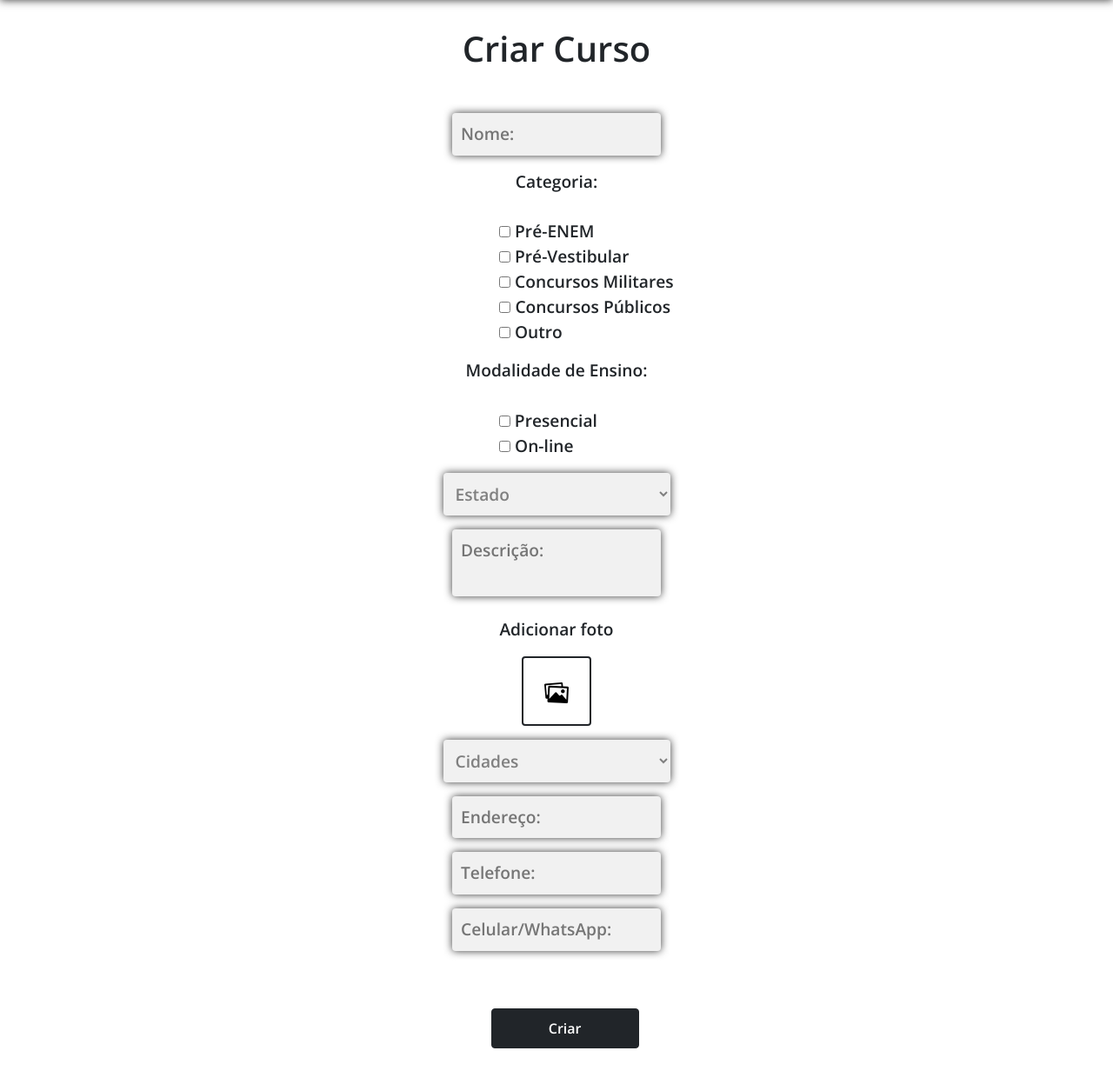
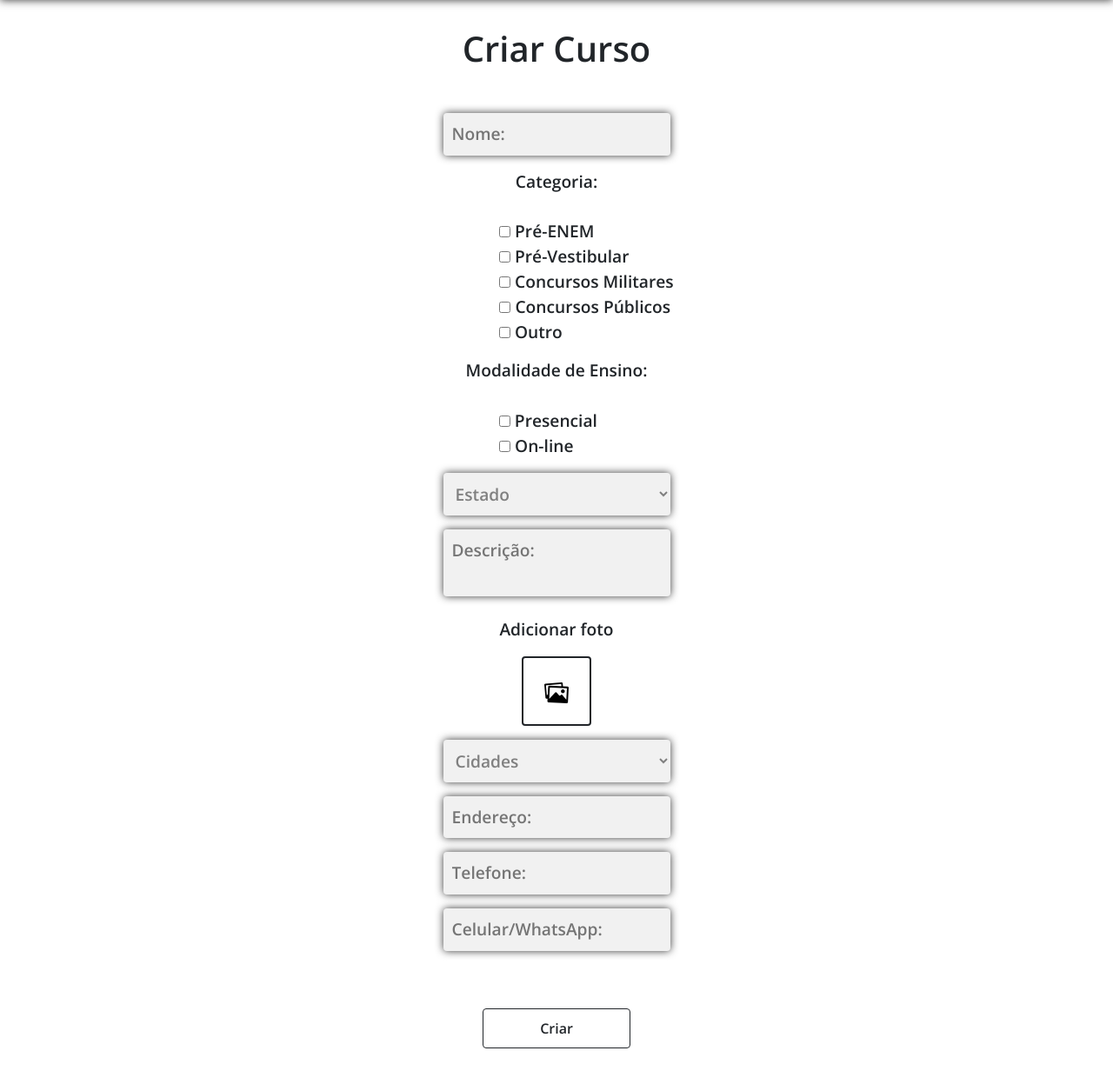
Before and after one commit to IagoAndrade16/ProVest, a PHP site: page /html/criar-curso.html in a window 1280 px wide. Shown: the part 128-1375 px from the top of the page at 87% size. Run offline with PHP 8.4, Linux system fonts and the light colour scheme; some libraries are stand-ins or nearby versions.

Commit message:
Padronização total das telas

```diff
--- a/css/criar-curso.css
+++ b/css/criar-curso.css
@@ -110,7 +110,7 @@ CSS FLEXBOX 1
     color: gray;
     border-radius: .25rem;
     padding: 10px;
-    width: 240px;
+    width: 261px;
     border: none;
     outline:0;
     box-shadow: 0 0 0.5em rgb(56, 56, 56);
@@ -135,7 +135,7 @@ CSS FLEXBOX 1
     color: gray;
     border-radius: .25rem;
     padding: 10px;
-    width: 240px;
+    width: 261px;
     border: none;
     outline:0;
     box-shadow: 0 0 0.5em rgb(56, 56, 56);
@@ -160,7 +160,8 @@ CSS FLEXBOX 1
     background: radial-gradient(transparent, #666);
 }
 .btn button{
-    margin-left: 1.2rem;
+    margin-left: 1rem;
+    margin-right: 1rem;
     padding: 10px;
     width: 170px;
     margin-top: 30px;
--- a/css/editar-curso.css
+++ b/css/editar-curso.css
@@ -110,7 +110,7 @@ CSS FLEXBOX 1
     color: gray;
     border-radius: .25rem;
     padding: 10px;
-    width: 240px;
+    width: 261px;
     border: none;
     outline:0;
     box-shadow: 0 0 0.5em rgb(56, 56, 56);
@@ -135,7 +135,7 @@ CSS FLEXBOX 1
     color: gray;
     border-radius: .25rem;
     padding: 10px;
-    width: 240px;
+    width: 261px;
     border: none;
     outline:0;
     box-shadow: 0 0 0.5em rgb(56, 56, 56);
@@ -156,11 +156,10 @@ CSS FLEXBOX 1
     height: 2rem;
     width: 2rem;
 }
-.icone:hover{
-    background: radial-gradient(transparent, #666);
-}
+
 .btn button{
-    margin-left: 1.2rem;
+    margin-left: 1rem;
+    margin-right: 1rem;
     padding: 10px;
     width: 170px;
     margin-top: 30px;
--- a/css/esqueceu-senha.css
+++ b/css/esqueceu-senha.css
@@ -62,10 +62,7 @@ ESTRUTURA
     font-family: "Open Sans", sans-serif;
 
 }
-.btn-enviar button:hover{
-    background: radial-gradient(transparent, #666);
-}
-/*
+
 SCROLLBAR
 */
 ::-webkit-scrollbar{
--- a/css/login.css
+++ b/css/login.css
@@ -38,7 +38,7 @@ ESTRUTURA
 .email-usuario input{
     border-radius: .25rem;
     padding: 10px;
-    width: 240px;
+    width: 261px;
     margin-top: 15px;
     border: none;
     outline:0;
@@ -49,7 +49,7 @@ ESTRUTURA
 .senha input{
     border-radius: .25rem;
     padding: 10px;
-    width: 240px;
+    width: 261px;
     margin-top: 15px;
     border: none;
     outline:0;
--- a/css/redefinir-senha.css
+++ b/css/redefinir-senha.css
@@ -56,9 +56,7 @@ ESTRUTURA
     font-family: "Open Sans", sans-serif;
 
 }
-.btn-redefinir button:hover{
-    background: radial-gradient(transparent, #666);
-}
+
 /*
 SCROLLBAR
 */
--- a/html/criar-curso.html
+++ b/html/criar-curso.html
@@ -8,13 +8,12 @@
     <link rel="preconnect" href="https://fonts.googleapis.com">
     <link rel="preconnect" href="https://fonts.gstatic.com" crossorigin>
     <link href="https://fonts.googleapis.com/css2?family=Open+Sans:wght@600&display=swap" rel="stylesheet">
-    <script src="https://kit.fontawesome.com/b21197af3e.js" crossorigin="anonymous"></script>
     <link href="https://cdn.jsdelivr.net/npm/bootstrap@5.0.2/dist/css/bootstrap.min.css" rel="stylesheet"
-    integrity="sha384-EVSTQN3/azprG1Anm3QDgpJLIm9Nao0Yz1ztcQTwFspd3yD65VohhpuuCOmLASjC" crossorigin="anonymous">
-  <script src="https://cdn.jsdelivr.net/npm/bootstrap@5.0.2/dist/js/bootstrap.bundle.min.js"
-    integrity="sha384-MrcW6ZMFYlzcLA8Nl+NtUVF0sA7MsXsP1UyJoMp4YLEuNSfAP+JcXn/tWtIaxVXM"
-    crossorigin="anonymous"></script>
-    <link rel="stylesheet" href="../css/editar-curso.css">
+        integrity="sha384-EVSTQN3/azprG1Anm3QDgpJLIm9Nao0Yz1ztcQTwFspd3yD65VohhpuuCOmLASjC" crossorigin="anonymous">
+    <script src="https://cdn.jsdelivr.net/npm/bootstrap@5.0.2/dist/js/bootstrap.bundle.min.js"
+        integrity="sha384-MrcW6ZMFYlzcLA8Nl+NtUVF0sA7MsXsP1UyJoMp4YLEuNSfAP+JcXn/tWtIaxVXM"
+        crossorigin="anonymous"></script>
+    <link rel="stylesheet" href="../css/criar-curso.css">
     <link rel="shortcut icon" href="../img/LogoProVest.ico" type="image/x-icon">
     <title>ProVest | Criar Curso</title>
 </head>
@@ -147,7 +146,7 @@
                 </div>
                 <br>
                 <div class="btn">
-                    <button type="submit" class="btn btn-dark">Criar</button>
+                    <button type="submit" class="btn btn-outline-dark">Criar</button>
                 </div>
                 <br>
             </form>
--- a/html/esqueceu-senha.html
+++ b/html/esqueceu-senha.html
@@ -28,6 +28,7 @@
         </div>
     </header>
 
+    <br>
     <div class="titulo-insira-email">
         <h1>Insira seu e-mail</h1>
     </div>
@@ -48,7 +49,7 @@
 
                 <div class="btn-enviar">
                     <center>
-                        <button type="submit" name="botão-enviar">Enviar <i class="fa fa-paper-plane" aria-hidden="true"
+                        <button type="submit" name="botão-enviar" class="btn btn-outline-dark">Enviar <i class="fa fa-paper-plane" aria-hidden="true"
                                 style="color: #212529;;"></i></button>
                     </center>
                 </div>
--- a/html/index.html
+++ b/html/index.html
@@ -21,7 +21,7 @@
     <div class="container-fluid">
       <!-- Logo -->
       <a class="navbar-brand" href="#">
-        <img src="../img/logoProVest.png" alt="logo - ProVest" width="60px" height="60px" class="img-fluid"
+        <img src="../img/logoProVest.png" alt="logo - ProVest" width="102px" height="102px" class="img-fluid"
           style="border-radius: 50px; margin-right: 10px;">
       </a>
       <button class="navbar-toggler" type="button" data-bs-toggle="collapse" data-bs-target="#navbarSupportedContent"
--- a/html/login.html
+++ b/html/login.html
@@ -27,6 +27,7 @@
         </div>
     </header>
 
+    <br>
     <div class="titulo-login">
         <h1>Login</h1>
     </div>
--- a/html/perfil.html
+++ b/html/perfil.html
@@ -23,7 +23,7 @@
     <div class="container-fluid shadow-sm">
       <!-- Logo -->
       <a class="navbar-brand" href="index.html">
-        <img class="img-fluid" src="../img/logoProVest.png" alt="logo - ProVest" width="50px" height="50px">
+        <img class="img-fluid" src="../img/logoProVest.png" alt="logo - ProVest" width="102px" height="102px">
       </a>
     </div>
     </div>
--- a/html/redefinir-senha.html
+++ b/html/redefinir-senha.html
@@ -26,6 +26,7 @@
         </div>
     </header>
 
+    <br>
     <div class="titulo-mudar-senha">
         <h1>Redefinição de Senha</h1>
     </div>
@@ -41,7 +42,7 @@
 
                 <div class="btn-redefinir">
                     <center>
-                        <button type="submit" name="botão-redefinir">Redefinir Senha</button>
+                        <button type="submit" name="botão-redefinir" class="btn btn-outline-dark">Redefinir Senha</button>
                     </center>
                 </div>
 
--- a/html/ver-curso.html
+++ b/html/ver-curso.html
@@ -21,7 +21,7 @@
     <div class="container-fluid">
       <!-- Logo -->
       <a class="navbar-brand" href="index.html">
-        <img src="../img/logoProVest.png" alt="logo - ProVest" width="50px" height="50px" class="img-fluid"
+        <img src="../img/logoProVest.png" alt="logo - ProVest" width="102px" height="102px" class="img-fluid"
           style="border-radius: 50px; margin-right: 10px;">
       </a>
 
```
Also changed, not shown: css/cadastro.css (+8 -8 lines), html/cadastro.html (+6 -6 lines), html/editar-curso.html (+5 -6 lines).
